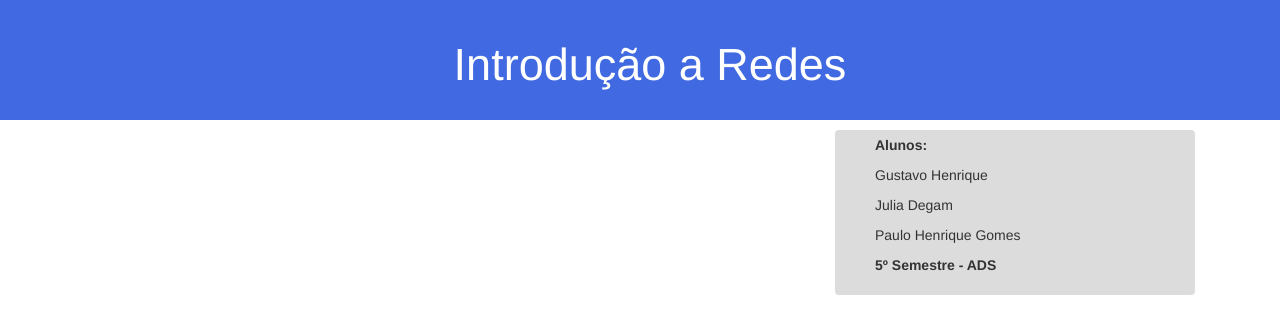
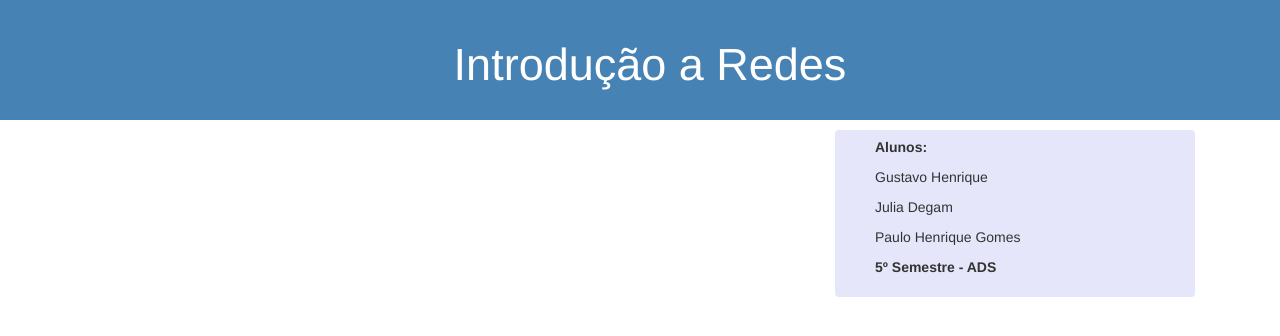
Before and after one commit to Downtinho/my-first-blog, a Django app: page / in a window 1280 px wide. Shown: the top 336 px of the page. Run offline with Django 3.2, Linux system fonts and the light colour scheme; data that the repository does not hold is empty; some libraries are stand-ins or nearby versions.

Commit message:
Mais ainda de  Design

```diff
--- a/blog/static/css/blog.css
+++ b/blog/static/css/blog.css
@@ -1,6 +1,6 @@
 .card{
 	border-radius: 4px;
-	background-color:#dcdcdc;
+	background-color:#e6e6fa;
 	margin-bottom:30px;
 }
 
@@ -10,13 +10,19 @@
 
 .card-fora{
 	border-radius: 4px;
-	background-color:#dcdcdc;
+	background-color:#e6e6fa;
 	margin-bottom:30px;
-	padding: 5px 20px 10px 40px;
+	padding: 7px 20px 10px 40px;
+}
+
+.card-head{
+	border-radius: 4px;
+	background-color:#4682b4;
+	color: white;
 }
 
 .header{
-    background-color: #4169e1;
+    background-color: #4682b4;
     margin-top: 0;
     padding: 20px 20px 20px 40px;
     text-align: center;
--- a/blog/templates/blog/post_detail.html
+++ b/blog/templates/blog/post_detail.html
@@ -3,8 +3,10 @@
 {% block content %}
 <p> </p>
     <div class="post">
+	<div class="card-head">
+        <h1>{{ post.title }}</h1>
+	</div>
 	<div class="card-fora">
-        <h1>{{ post.title }}</h1>
         <p>{{ post.text|linebreaksbr }}</p>
 	</div>
 	<a href="/"><button class="pull-right">Voltar</button></a>
```
